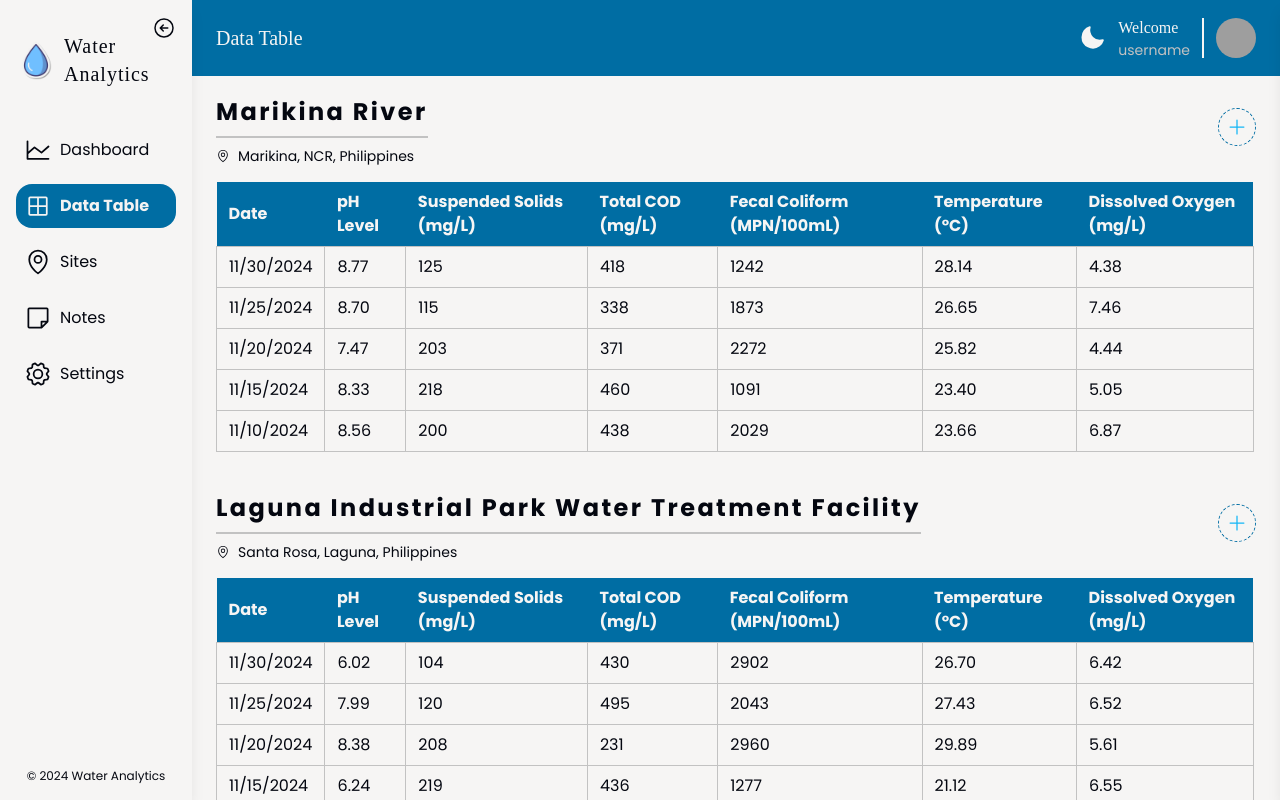
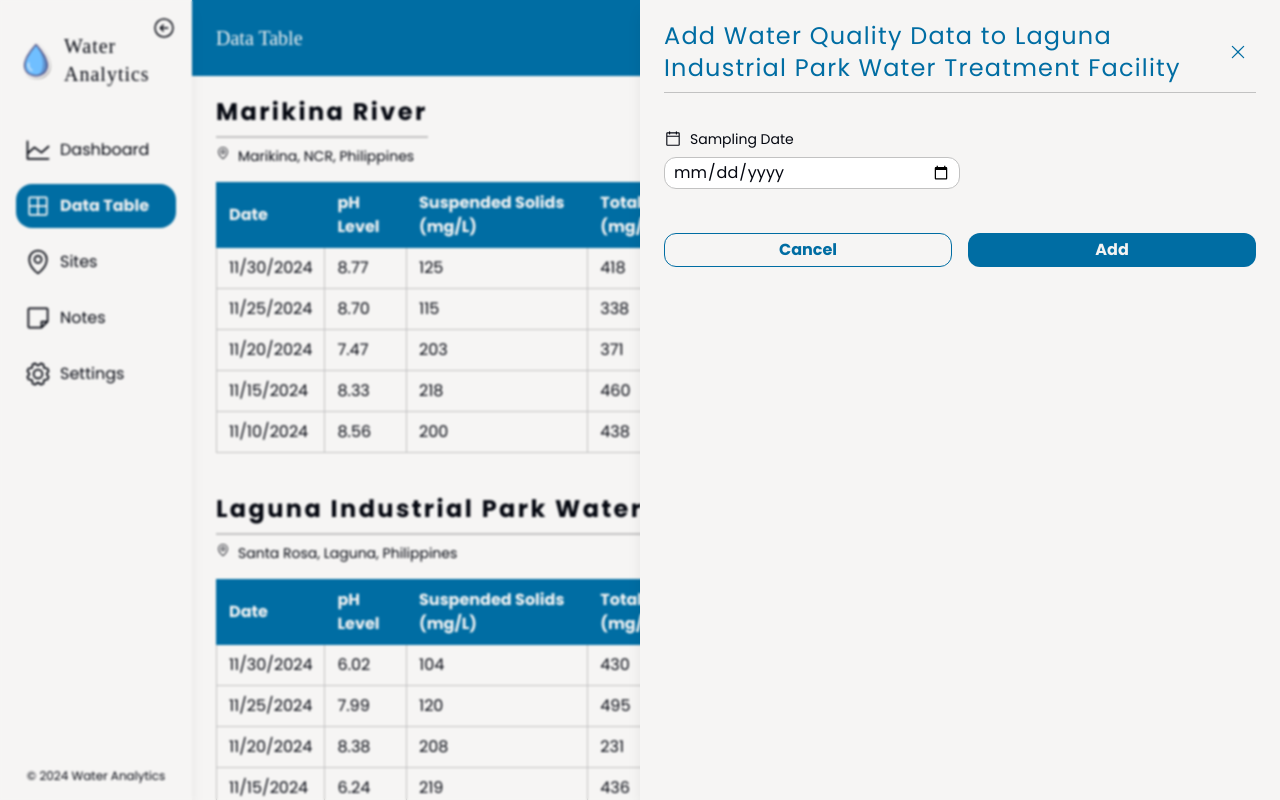
Before and after one commit to bryancastillo10/water-analytics, a React (Vite) app in the folder client/: page /role/data-table in a window 1280 px wide. Both pictures are taken after a click on the element 1237 px from the left and 523 px from the top of the page. Built offline with nearby package versions, Linux system fonts and the light colour scheme; no server answers; grey boxes are pictures that could not be loaded; a web font is replaced by a local one.

Commit message:
🟦layout: add measurement data

```diff
--- a/client/src/app/App.tsx
+++ b/client/src/app/App.tsx
@@ -5,7 +5,7 @@ import PageNotFound from "@/app/PageNotFound";
 
 import AppLayout from "@/components/layout/AppLayout";
 import { ForgotPassword, SignIn, SignUp } from "@/features/auth";
-import { DashboardPage, DataTable, Sites, NotesPage, Settings } from "@/components/pages";
+import { DashboardPage, DataTablePage, Sites, NotesPage, Settings } from "@/components/pages";
 
 const App = () => {
   return (
@@ -16,7 +16,7 @@ const App = () => {
         <Route path="/forgot-password" element={<ForgotPassword />} />
         <Route path="/role" element={<AppLayout />}>
           <Route index path="dashboard" element={<DashboardPage />} />
-          <Route path="data-table" element={<DataTable />} />
+          <Route path="data-table" element={<DataTablePage />} />
           <Route path="sites" element={<Sites />} />
           <Route path="notes" element={<NotesPage/>} />
           <Route path="settings" element={<Settings />} />
--- a/client/src/components/pages/DataTable.tsx
+++ b/client/src/components/pages/DataTablePage.tsx
@@ -1,11 +1,15 @@
 import TextHeader from "@/components/common/TextHeader";
 import { Plus, MapPin } from "@phosphor-icons/react";
+
+import useDrawer from "@/hook/useDrawer";
 
 import { generateMockMeasurements } from "@/features/waterquality/api/mockData";
 import { mockSiteData } from "@/features/sites/api/mockData";
 import WaterQualityTable from "@/features/waterquality/components/WaterQualityTable";
 
-const DataTable = () => {
+const DataTablePage = () => {
+  const { handleOpenDrawer } = useDrawer();
+
   const mockMeasurements = generateMockMeasurements(mockSiteData, 5);
 
   const groupedMeasurements = mockMeasurements.reduce((acc, measurement) => {
@@ -19,6 +23,11 @@ const DataTable = () => {
     return acc;
   }, {} as Record<string, { location: string, data: typeof mockMeasurements }>);
 
+
+  const addMeasurementDrawer = (siteName:string) => {
+    handleOpenDrawer("Add Water Quality Data to " + siteName , "AddMeasurementData");
+  }
+
   return (
     <main className="flex flex-col w-full">
       {Object.entries(groupedMeasurements).map(([siteName, {location,data}]) => (
@@ -26,10 +35,14 @@ const DataTable = () => {
           <div className="flex justify-between items-center gap-x-4">
             <div className="flex flex-col">
               <TextHeader text={siteName} />
-              <p className="flex items-center gap-2 text-sm"><MapPin />{location}</p>
+              <p className="flex ixtems-center gap-2 text-sm"><MapPin />{location}</p>
             </div>
             <div className="rounded-full cursor-pointer p-2 duration-300 ease-in-out hover:scale-110 hover:bg-neutral/40 border border-primary border-dashed">
-              <Plus className="font-bold text-secondary" size="20" />
+              <Plus
+                onClick={()=> addMeasurementDrawer(siteName)}
+                className="font-bold text-secondary"
+                size="20"
+              />
             </div>
           </div>
           <div className="mt-4">
@@ -41,4 +54,4 @@ const DataTable = () => {
   )
 }
 
-export default DataTable;
+export default DataTablePage;
--- a/client/src/components/pages/index.ts
+++ b/client/src/components/pages/index.ts
@@ -1,7 +1,7 @@
 import DashboardPage from "./DashboardPage";
-import DataTable from "./DataTable";
+import DataTablePage from "./DataTablePage";
 import Sites from "./Sites";
 import NotesPage from "./NotesPage";
 import Settings from "./Settings";
 
-export {DashboardPage, DataTable, Sites, NotesPage, Settings}
+export {DashboardPage, DataTablePage, Sites, NotesPage, Settings}
--- a/client/src/features/waterquality/components/AddMeasurementData.tsx
+++ b/client/src/features/waterquality/components/AddMeasurementData.tsx
@@ -1,9 +1,24 @@
+import { FormButtons } from "@/components/layout";
+import { FormInput } from "@/components/ui";
+import { CalendarBlank } from "@phosphor-icons/react";
 
 const AddMeasurementData = () => {
   return (
-    <div>
-      <h1>Add Measurement</h1>
-    </div>
+    <form>
+      <div className="grid grid-cols-1 w-[50%]">
+      <FormInput
+        id="date"
+        type="date"
+        label="Sampling Date"
+        icon={CalendarBlank}
+        value=""
+        onChange={()=>{}}
+        />
+
+
+      </div>
+      <FormButtons primaryBtnLabel="Add"/>
+    </form>
   )
 }
 
--- a/client/src/features/waterquality/components/WaterQualityTable.tsx
+++ b/client/src/features/waterquality/components/WaterQualityTable.tsx
@@ -29,7 +29,7 @@ const WaterQualityTable = ({ data }: WaterQualityTableProps) => {
         {waterTable.getHeaderGroups().map((headerGroup) => (
           <tr key={headerGroup.id}>
             {headerGroup.headers.map((header) => (
-              <th key={header.id} className="bg-primary text-light text-left px-3 py-2">
+              <th key={header.id} className="border border-primary bg-primary text-light text-left px-3 py-2">
                 <div {...{
                       className: header.column.getCanSort() ? "cursor-pointer hover:text-neutral" : "",
                       onClick: header.column.getToggleGroupingHandler()
--- a/client/src/lib/mappings/formMappings.ts
+++ b/client/src/lib/mappings/formMappings.ts
@@ -10,11 +10,16 @@ import ResetPasswordForm from "@/features/user/components/ResetPasswordForm";
 import UpdateThresholdForm from "@/features/thresholds/components/UpdateThresholdForm";
 import DeleteThresholdForm from "@/features/thresholds/components/DeleteThresholdForm";
 
+import AddMeasurementData from "@/features/waterquality/components/AddMeasurementData";
+
 export const drawerForms: Record<string, React.ComponentType<any>> = {
     // Site
     AddSiteForm,
     UpdateSiteForm,
     DeleteSiteForm,
+
+    // Measurements
+    AddMeasurementData,
 
     // User
     UpdateUserForm,
```
